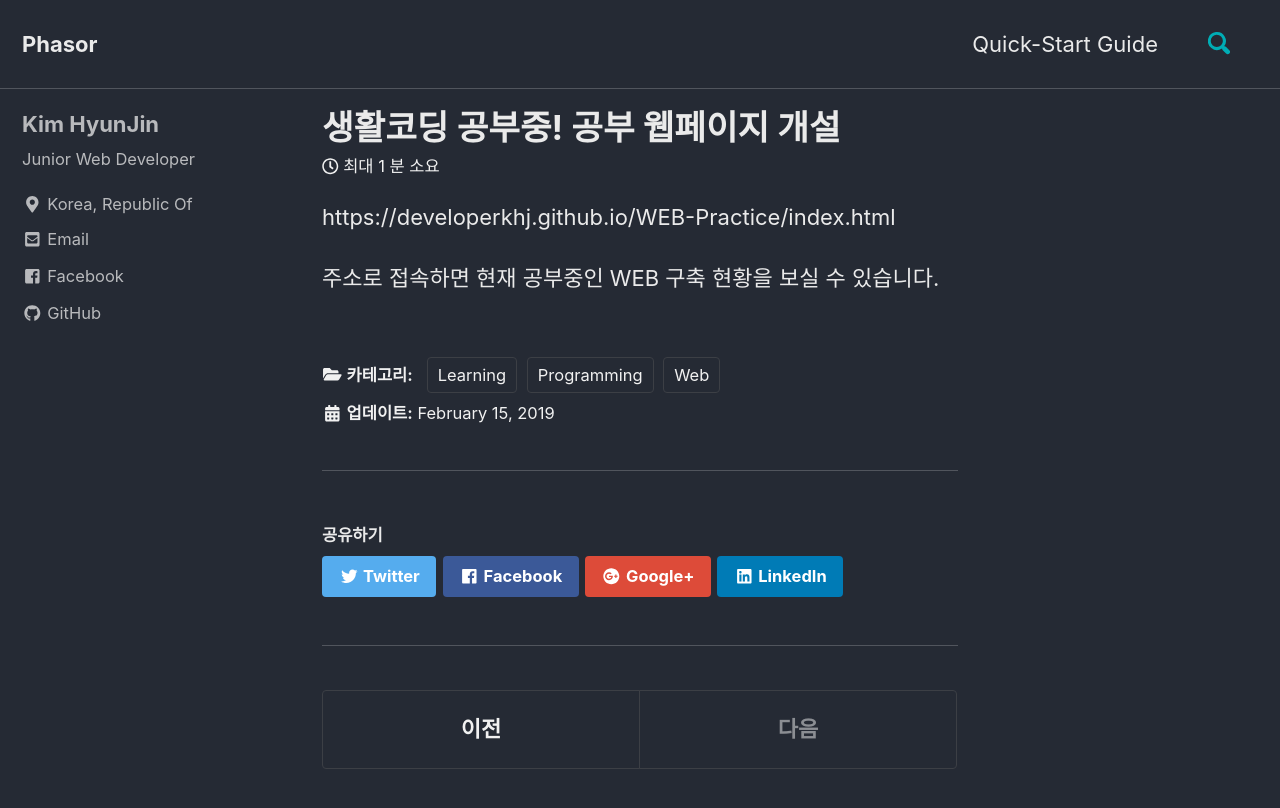
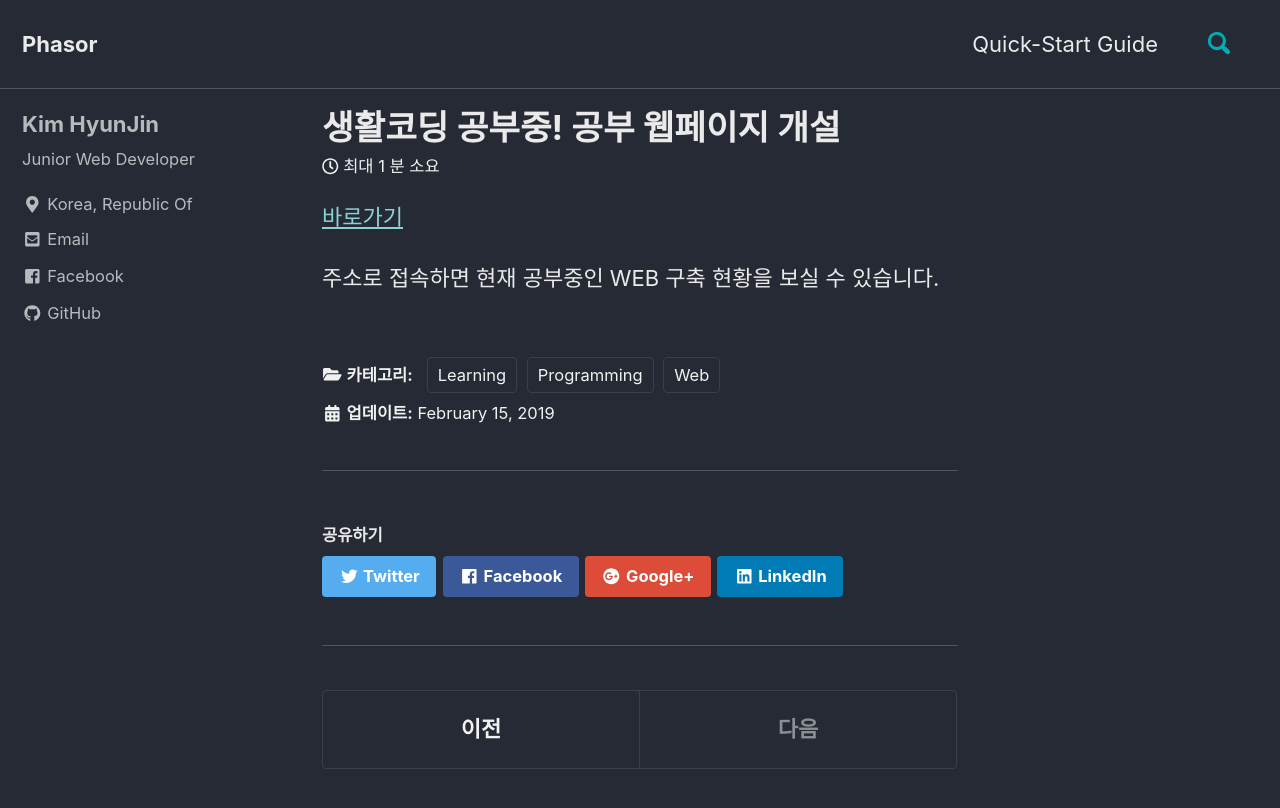
Before and after one commit to DeveloperKHJ/DeveloperKHJ.github.io, a Jekyll site: the page built from _posts/2019-02-15-Opentutorials-Learning.md, in a window 1280 px wide and 900 px high. Shown: the top 808 px of the window. Built offline with Jekyll 4.4.1, drawn with Linux system fonts in a browser that asks for light colours; cached includes are drawn as plain includes; nearby versions of some CDN libraries.

Commit message:
주소에 링크 추가

```diff
--- a/_posts/2019-02-15-Opentutorials-Learning.md
+++ b/_posts/2019-02-15-Opentutorials-Learning.md
@@ -4,6 +4,7 @@ date: 2019-02-15 10:39:00 +0900
 categories: Programming Learning Web
 ---
 
-https://developerkhj.github.io/WEB-Practice/index.html
+[바로가기](https://developerkhj.github.io/WEB-Practice/index.html)
+
 
 주소로 접속하면 현재 공부중인 WEB 구축 현황을 보실 수 있습니다.
```
